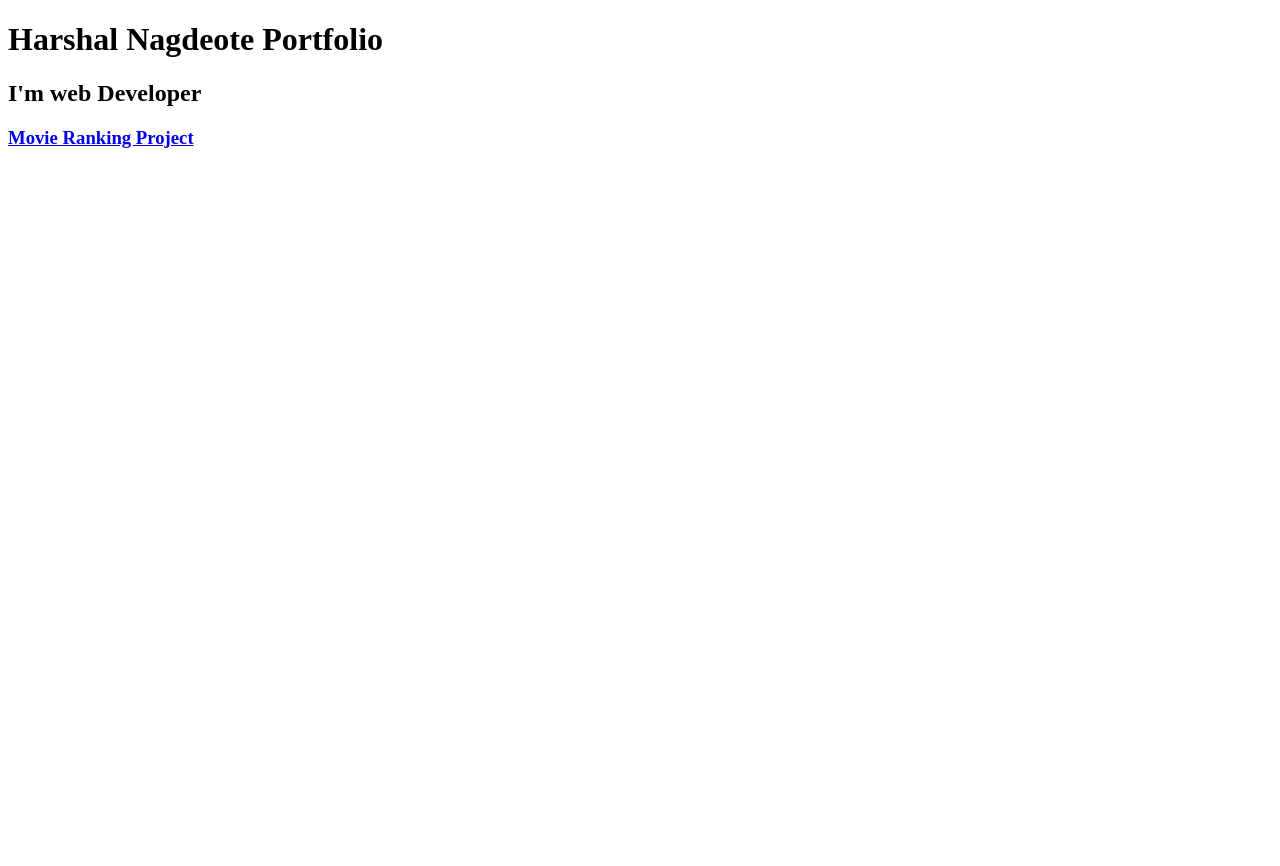
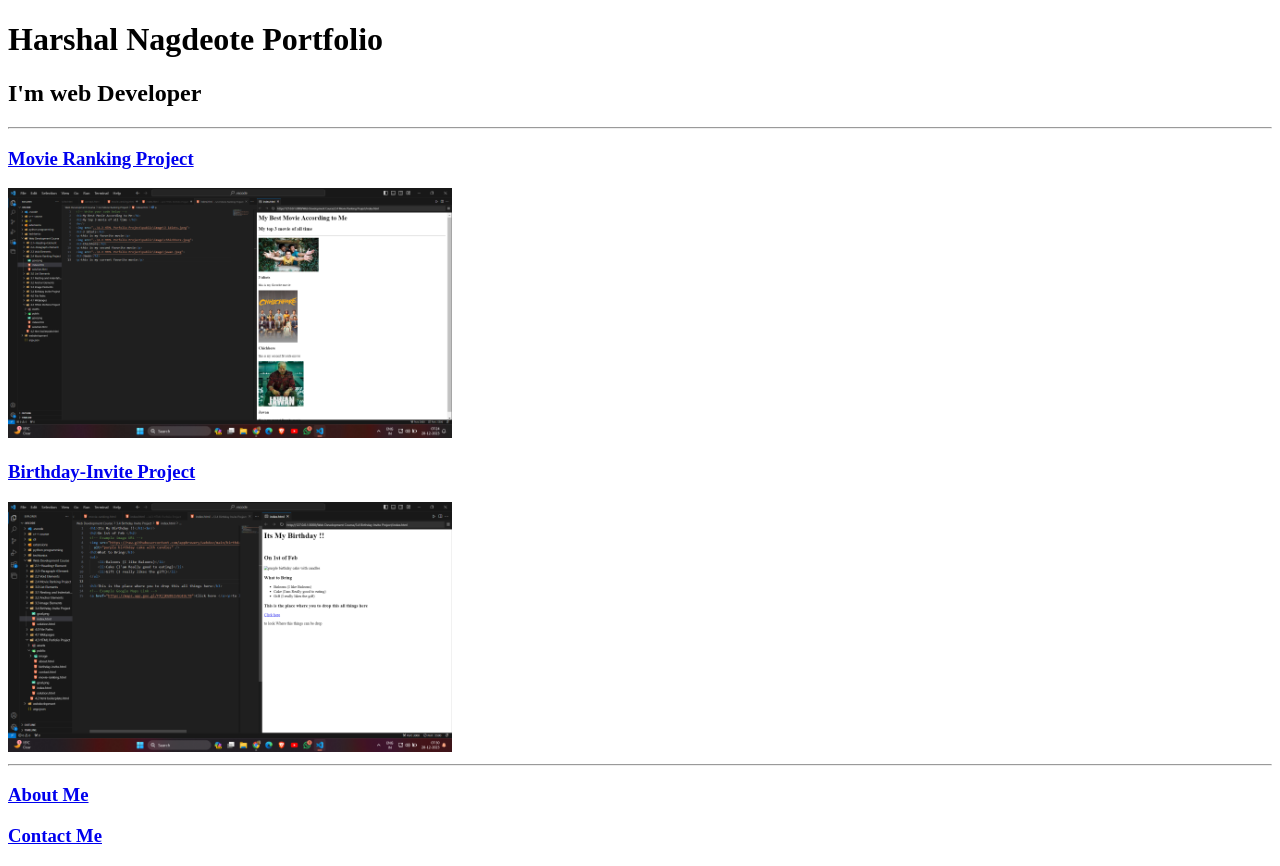
Before and after one commit to HarshalNagdeote/html-protfolio, a plain HTML site: page index.html in a window 1280 px wide. Before the commit the page ends 800 px from the top, so only its background shows below. Drawn offline with Linux system fonts and the light colour scheme.

Commit message:
Update index.html

```diff
--- a/index.html
+++ b/index.html
@@ -1,18 +1,22 @@
 <!-- TODO 1: Create the HTML Boilerplate -->
-    <!DOCTYPE html>
+        <!DOCTYPE html>
     <html lang="en">
     <head>
         <meta charset="UTF-8">
-        <meta name="viewport" content="width=device-width, initial-scale=1.0">
         <title>Harshal's Portfolio</title>
     </head>
     <body>
         <h1>Harshal Nagdeote Portfolio</h1>
         <h2>I'm web Developer</h2>
-    </hr>
+    <hr/>
     <!-- TODO 2: Add Your previous projects' HTML into the public folder -->
     <h3><a href="./public/movie-ranking.html">Movie Ranking Project</a> </h3>
-    <img src="">
+    <img src="./assets/images/movie rank preview.png" height="250" alt="movie rank project preview">
+    <h3><a href="./public/birthday-invite.html">Birthday-Invite Project </a></h3>
+    <img src="./assets/images/Birtday invitation preview.png" height="250" alt="birthday invitation preview">
+    <hr/>
+    <h3><a href="./public/about.html">About Me</a></h3>
+    <h3><a href="./public/contact.html">Contact Me</a></h3>
     </body>
     </html>
 
```
